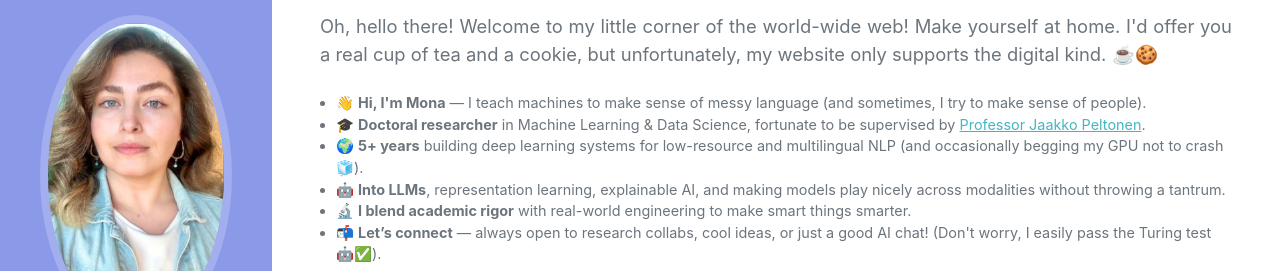
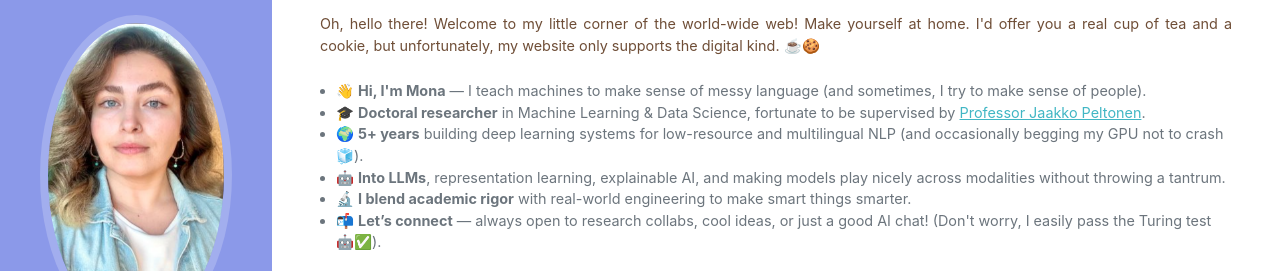
Before and after one commit to seyedeh-mona-ebrahimi/S-Mona-Ebrahimi.github.io, a plain HTML site: page index.html in a window 1280 px wide. Shown: the part 117-388 px from the top of the page. Drawn offline with nearby package versions, Linux system fonts and the light colour scheme; a web font is replaced by a local one.

Commit message:
Update index.html

```diff
--- a/index.html
+++ b/index.html
@@ -57,7 +57,7 @@
             | AI | Machine Learning | Data Science | NLP | Researcher | Tampere University/Sharif University of Technology
         </div>
 
-        <p class="lead mb-4">
+        <p class="mb-4" style="color: #6F4E37;">
             Oh, hello there! Welcome to my little corner of the world-wide web! Make yourself at home. I'd offer you a real cup of tea and a cookie, but unfortunately, my website only supports the digital kind. ☕🍪
         </p>
 
```
